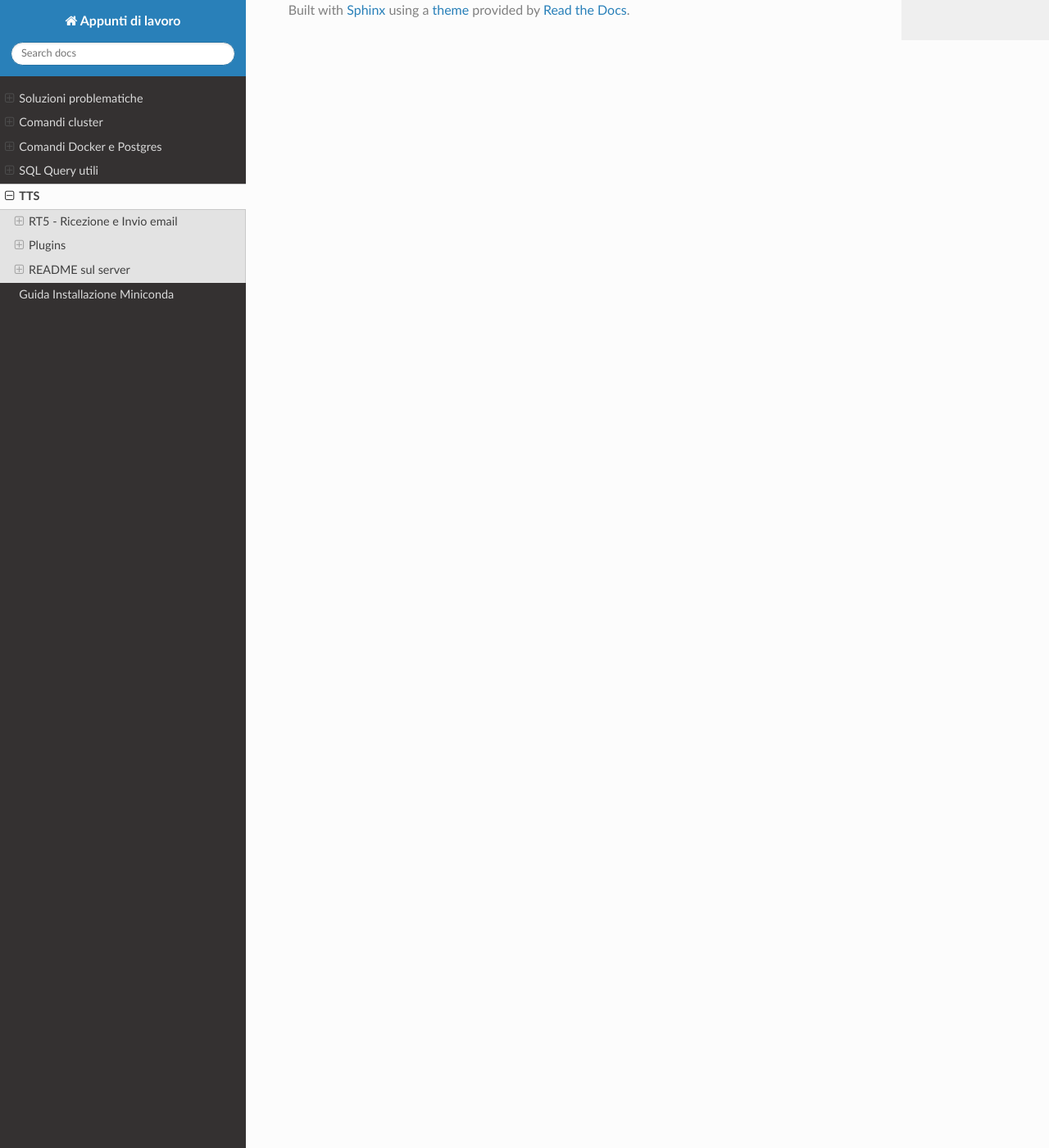
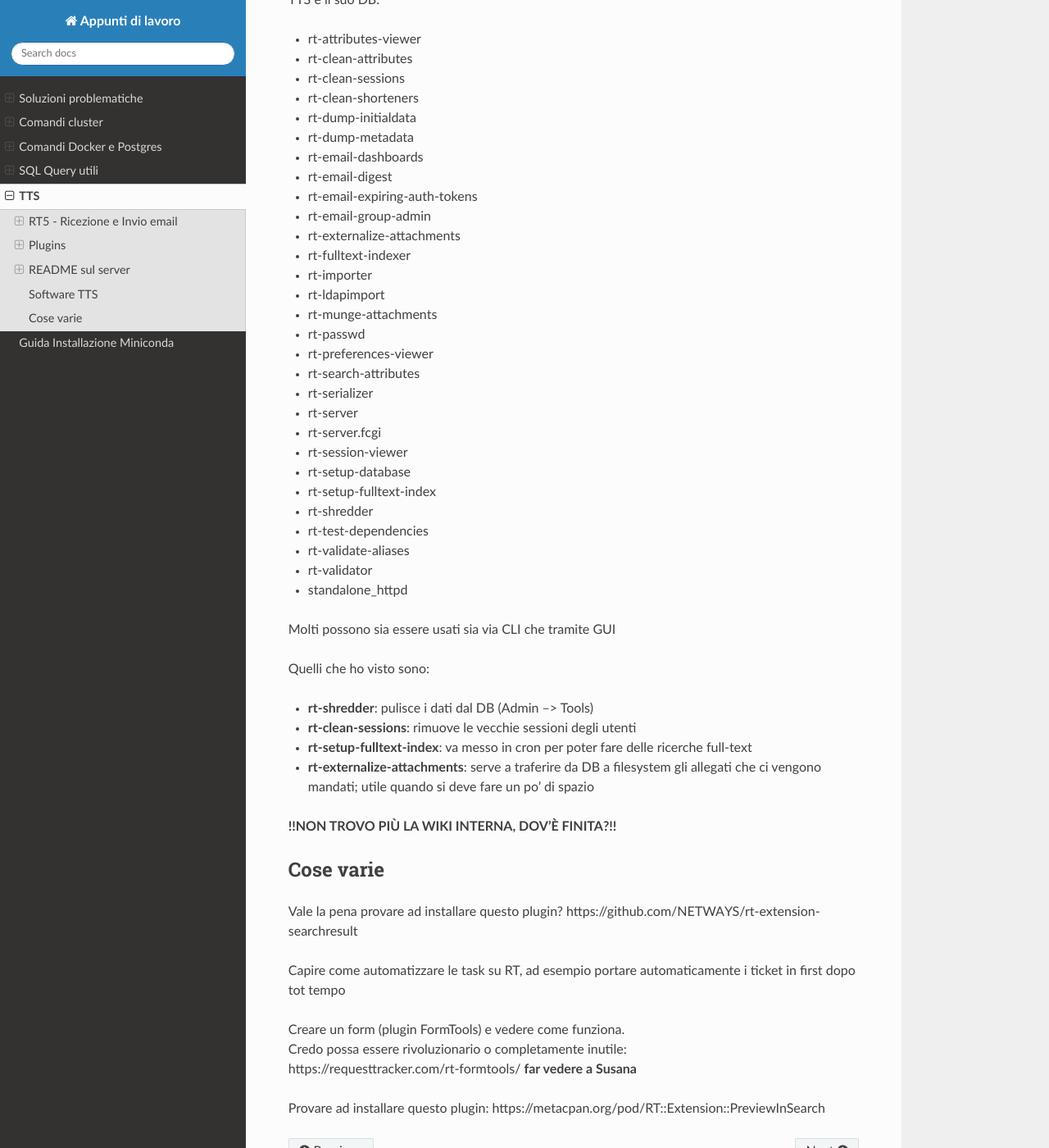
Before and after one commit to Plraska707/appunti_di_lavoro, a Sphinx documentation site: the page built from docs/source/tts.md, in a window 1280 px wide and 1400 px high, scrolled down 6999 px. Shown: the whole window at 82% size. Built offline with Sphinx 7.4.7 and the Read the Docs theme 3.1.0, drawn with Linux system fonts in a browser that asks for light colours; some of the changed text lies outside the part shown.

Commit message:
appunti vari

````diff
--- a/docs/source/tts.md
+++ b/docs/source/tts.md
@@ -318,3 +319,60 @@ printf 'Subject: test from msmtp\n\nhello\n' | /usr/bin/msmtp -a m365 tts-micro-
 ```
 
 https://kifarunix.com/configure-request-tracker-rt-to-send-mails-using-msmtp-via-office-365-relay/#google_vignette
+
+
+## Software TTS
+
+Al percorso **/mnt/workdir/request-tracker/rt5/sbin** sono presenti i vari software utili per gestire TTS e il suo DB:
+- rt-attributes-viewer
+- rt-clean-attributes
+- rt-clean-sessions
+- rt-clean-shorteners
+- rt-dump-initialdata
+- rt-dump-metadata
+- rt-email-dashboards
+- rt-email-digest
+- rt-email-expiring-auth-tokens
+- rt-email-group-admin
+- rt-externalize-attachments
+- rt-fulltext-indexer
+- rt-importer
+- rt-ldapimport
+- rt-munge-attachments
+- rt-passwd
+- rt-preferences-viewer
+- rt-search-attributes
+- rt-serializer
+- rt-server
+- rt-server.fcgi
+- rt-session-viewer
+- rt-setup-database
+- rt-setup-fulltext-index
+- rt-shredder
+- rt-test-dependencies
+- rt-validate-aliases
+- rt-validator
+- standalone_httpd
+
+Molti possono sia essere usati sia via CLI che tramite GUI
+
+Quelli che ho visto sono:
+- **rt-shredder**: pulisce i dati dal DB (Admin --> Tools)
+- **rt-clean-sessions**: rimuove le vecchie sessioni degli utenti
+- **rt-setup-fulltext-index**: va messo in cron per poter fare delle ricerche full-text
+- **rt-externalize-attachments**: serve a traferire da DB a filesystem gli allegati che ci vengono mandati; utile quando si deve fare un po' di spazio
+
+**!!NON TROVO PIÙ LA WIKI INTERNA, DOV'È FINITA?!!**
+
+## Cose varie
+Vale la pena provare ad installare questo plugin?
+https://github.com/NETWAYS/rt-extension-searchresult
+
+Capire come automatizzare le task su RT, ad esempio portare automaticamente i ticket in first dopo tot tempo
+
+Creare un form (plugin FormTools) e vedere come funziona.
+Credo possa essere rivoluzionario o completamente inutile:
+https://requesttracker.com/rt-formtools/
+**far vedere a Susana**
+
+Provare ad installare questo plugin: https://metacpan.org/pod/RT::Extension::PreviewInSearch
````
Also changed, not shown: other parts of docs/source/tts.md (+1 -0 lines).
